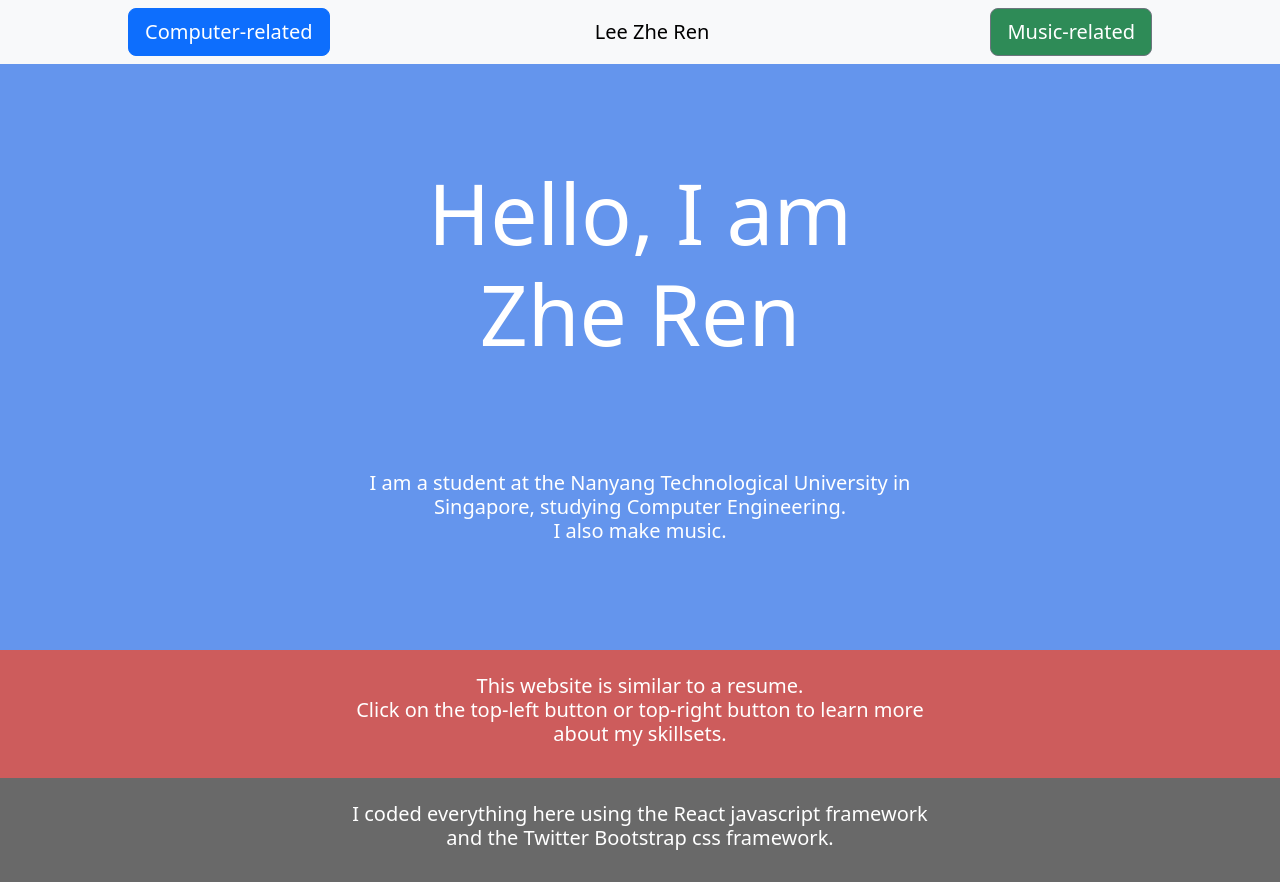
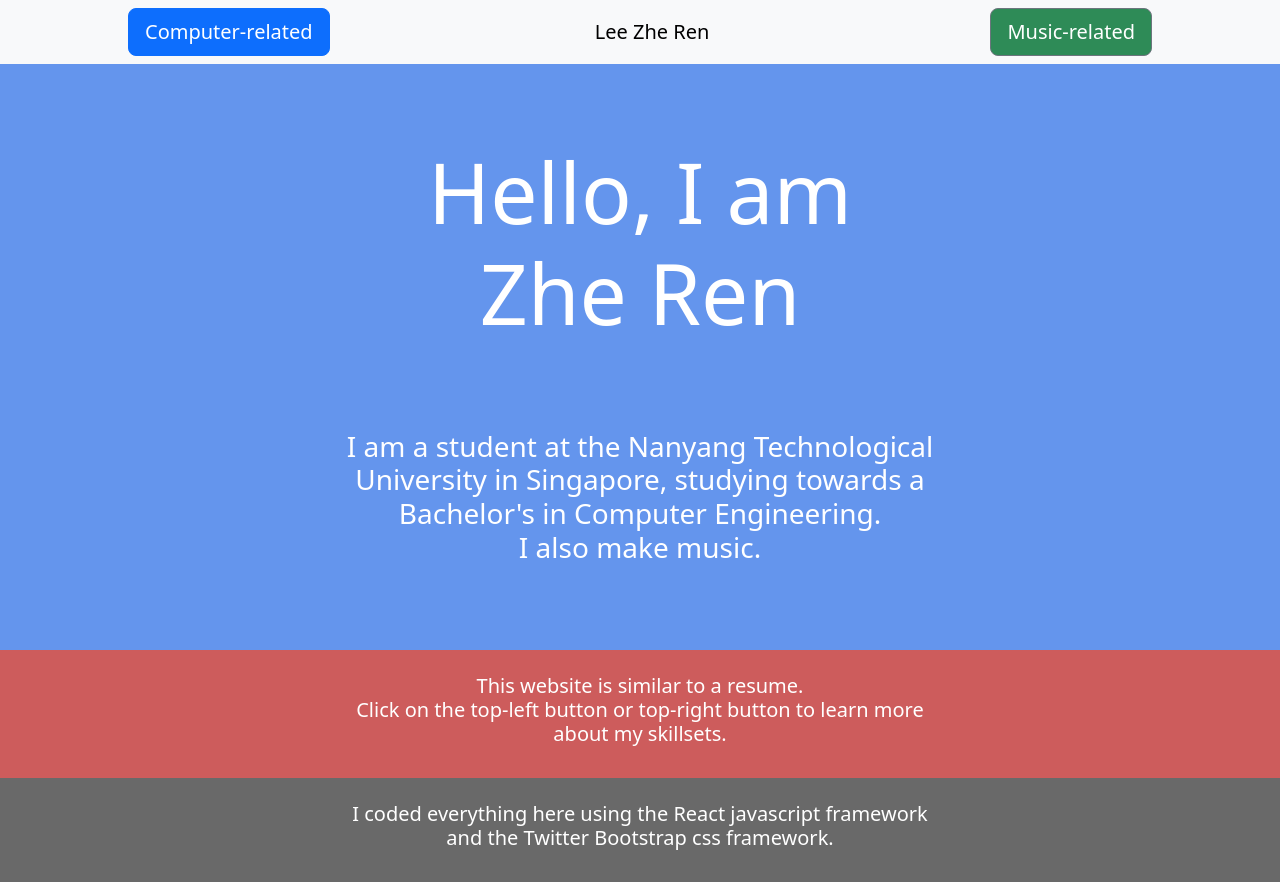
Before and after one commit to zherenlee/Resume, a React (Create React App) app in the folder resume-app/: page / in a window 1280 px wide. Built offline with nearby package versions, Linux system fonts and the light colour scheme.

Commit message:
3rd update

```diff
--- a/resume-app/src/components/introduction.jsx
+++ b/resume-app/src/components/introduction.jsx
@@ -21,11 +21,11 @@ class Introduction extends Component {
               Hello, I am <br />
               Zhe&nbsp;Ren
             </h1>
-            <h5>
+            <h3>
               I am a student at the Nanyang Technological University in
-              Singapore, studying Computer Engineering.
+              Singapore, studying towards a Bachelor's in Computer Engineering.
               <br />I also make music.
-            </h5>
+            </h3>
           </div>
         </div>
 
```
